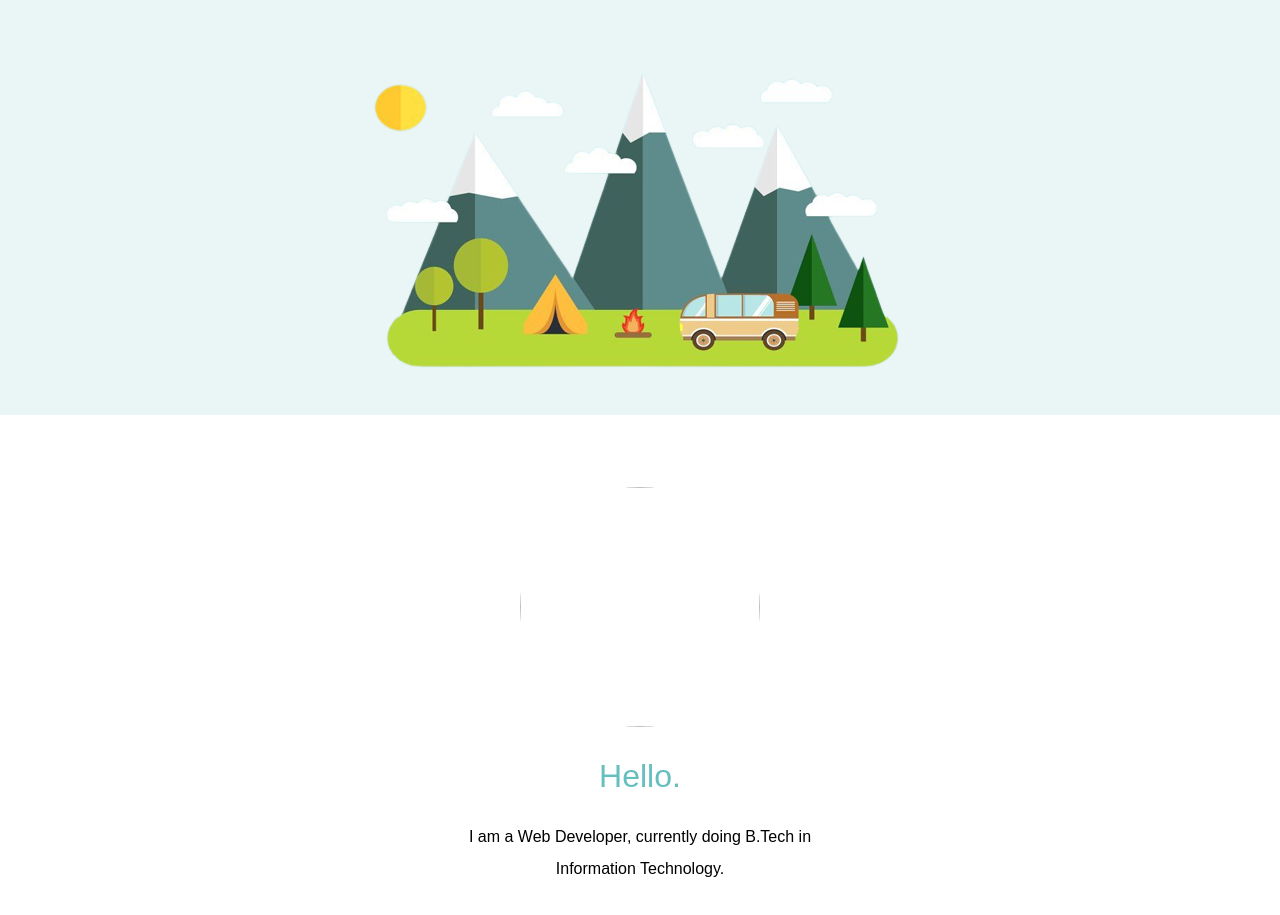
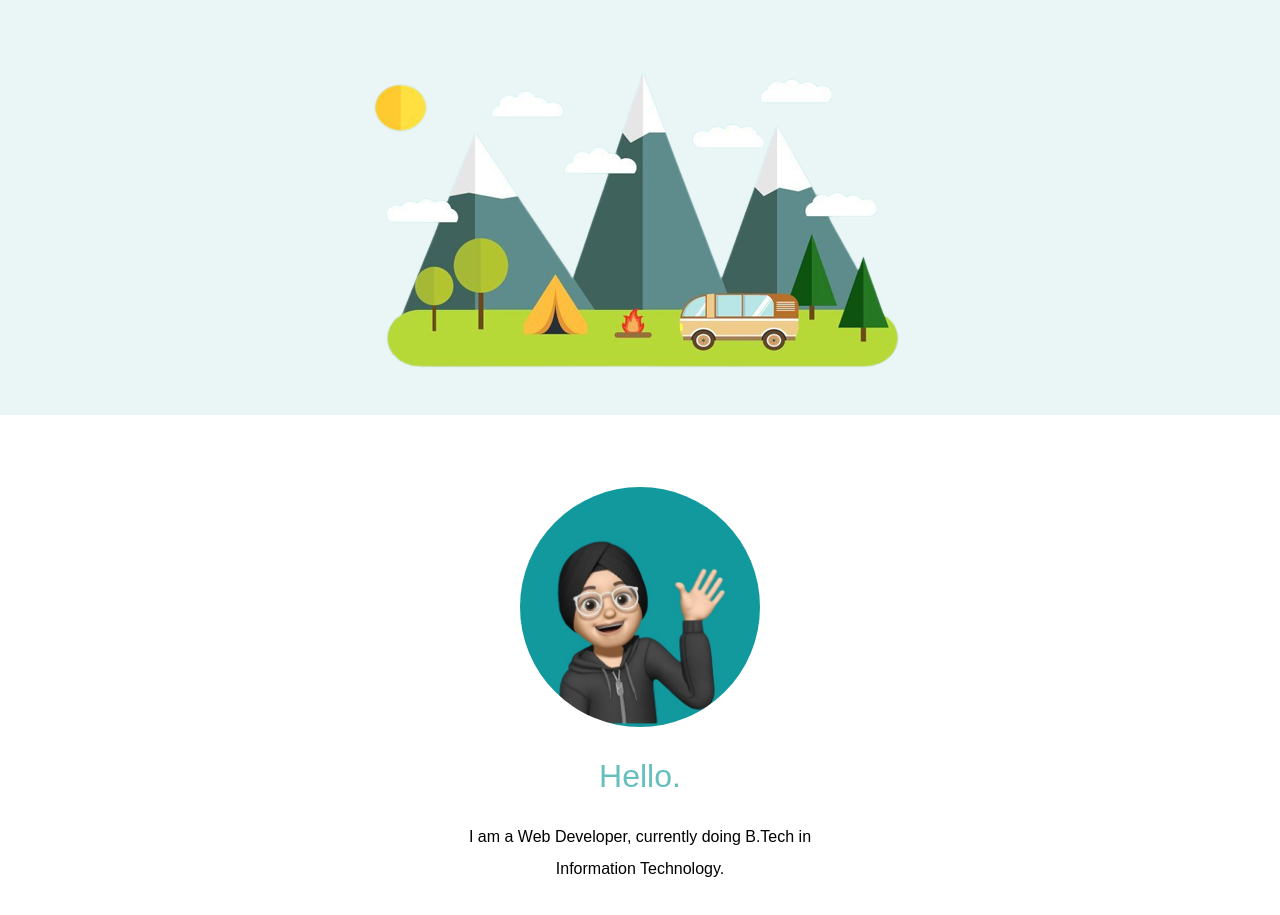
Before and after one commit to Sarabjeet108/profile-advanced, a plain HTML site: page index.html in a window 1280 px wide. Shown: the part 305-1220 px from the top of the page. Drawn offline with Linux system fonts and the light colour scheme.

Commit message:
Update index.html

```diff
--- a/index.html
+++ b/index.html
@@ -22,7 +22,7 @@
 
   <div class="middle-container">
     <div class="profile">
-      <img class="profile-picture" src="demod1-removebg-preview-removebg-preview.jpg" alt="">
+      <img class="profile-picture" src="profile-pic.jpg" alt="">
       <h2>Hello.</h2>
 
       <p class="intro">I am a Web Developer, currently doing B.Tech in Information Technology.</p>
```
